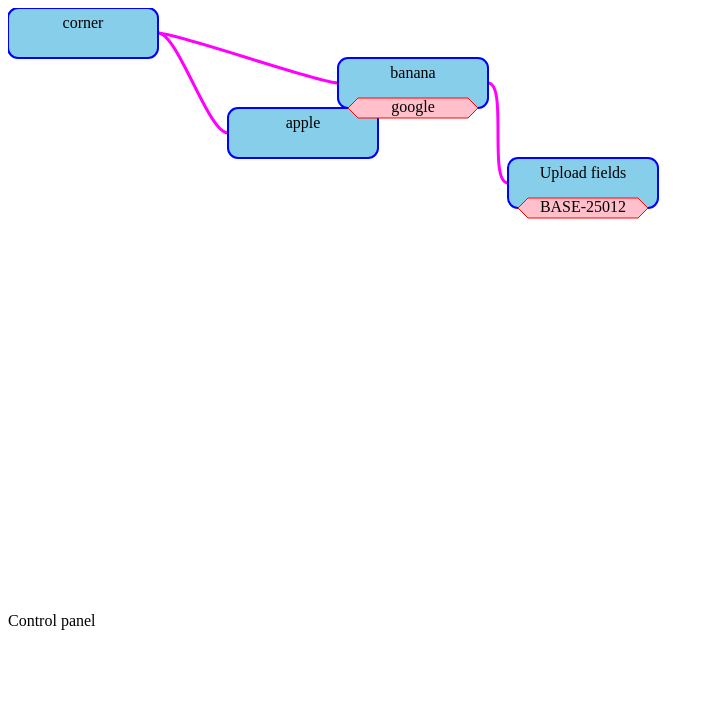
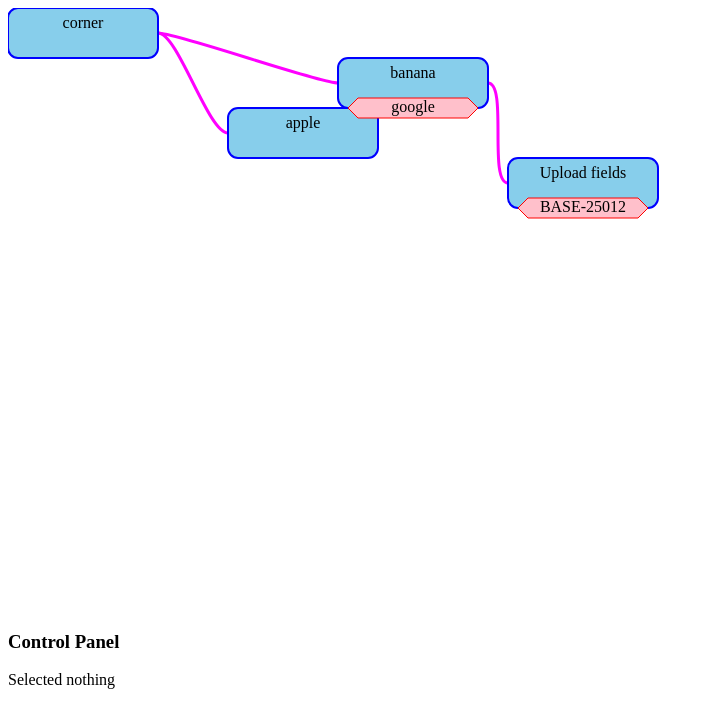
Before and after one commit to MadcoreTom/tasks, a React app: page / in a window 1280 px wide. Shown: the top 728 px of the page, without its empty margins (0-714 px from the left). Built offline with nearby package versions, Linux system fonts and the light colour scheme; the HTML template or start-up script is replaced by a standard one.

Commit message:
Added redux

```diff
--- a/package.json
+++ b/package.json
@@ -10,8 +10,10 @@
   "author": "",
   "license": "ISC",
   "dependencies": {
+    "@reduxjs/toolkit": "^1.9.1",
     "react": "^18.2.0",
-    "react-dom": "^18.2.0"
+    "react-dom": "^18.2.0",
+    "react-redux": "^8.0.5"
   },
   "devDependencies": {
     "@types/react": "^18.0.26",
--- a/src/app.tsx
+++ b/src/app.tsx
@@ -2,6 +2,9 @@ import * as React from "react";
 import { createRoot } from 'react-dom/client';
 import { DependencyClickable, DependencyPath } from "./diagram/dependency";
 import { Task, TaskType } from "./diagram/task";
+import { Provider } from 'react-redux'
+import store from "./state/store";
+import { ControlPanel } from "./components/controlpanel";
 
 
 const nodes: TaskType[] = [
@@ -35,10 +38,11 @@ function App() {
             {pathElems}
             {nodeElems}
         </svg>
-        <div>Control panel</div>
+        <ControlPanel/>
     </div>
 }
 
 
 
-createRoot(document.querySelector("#root") as HTMLElement).render(<App />,);
+createRoot(document.querySelector("#root") as HTMLElement)
+.render(<Provider store={store}><App /></Provider>,);
--- /dev/null
+++ b/src/components/controlpanel.tsx
@@ -0,0 +1,13 @@
+import * as React from "react";
+import { useSelector } from 'react-redux'
+
+
+export function ControlPanel() {
+    const selected = useSelector(state => state.main.selected)
+    const selectedText = selected ? JSON.stringify(selected) : "nothing";
+
+    return <div>
+        <h3>Control Panel</h3>
+        <p>Selected {selectedText}</p>
+    </div>
+}
--- a/src/diagram/dependency.tsx
+++ b/src/diagram/dependency.tsx
@@ -1,11 +1,14 @@
 import * as React from "react";
+import { useDispatch } from 'react-redux'
 import { TASK_HEIGHT, TASK_WIDTH } from "../constants";
 import { TaskType } from "./task"
+import { select } from "../state/store";
 
 
 
 export function DependencyClickable(props: { start: TaskType, end: TaskType }) {
-    return <path stroke="rgba(0,0,0,0)" fill="none" d={calcPath(props.start,props.end)} strokeWidth="10" onClick={() => console.log("Link", props.start, props.end)} className="path-hover clickable" />
+    const dispatch = useDispatch();
+    return <path stroke="rgba(0,0,0,0)" fill="none" d={calcPath(props.start,props.end)} strokeWidth="10" onClick={() => dispatch(select({type:"dependency",start:props.start, end:props.end}))} className="path-hover clickable" />
 }
 
 
--- a/src/diagram/task.tsx
+++ b/src/diagram/task.tsx
@@ -1,11 +1,14 @@
 import * as React from "react";
+import { useDispatch } from 'react-redux'
 import { TASK_HEIGHT, TASK_WIDTH } from "../constants";
+import { select } from "../state/store";
 
 export type TaskType = {
     x: number, y: number, text: string, link?: { url: string, text: string }, dependencies?: TaskType[]
 }
 
 export function Task(props: TaskType) {
+    const dispatch = useDispatch();
 
     let link: any = null;
     if (props.link != null) {
@@ -16,7 +19,7 @@ export function Task(props: TaskType) {
         </g>
     }
 
-    return <g onClick={() => console.log(props.text)} className="clickable">
+    return <g onClick={() => dispatch(select({type:"Task",task:props}))} className="clickable">
         <rect x={props.x} y={props.y} stroke="blue" fill="skyblue" strokeWidth="2" width={TASK_WIDTH} height={TASK_HEIGHT} rx="10" ry="10" />
         <text x={props.x + TASK_WIDTH / 2} y={props.y + TASK_HEIGHT / 3} alignmentBaseline="middle" textAnchor="middle">{props.text}</text>
         {link}
--- /dev/null
+++ b/src/state/store.ts
@@ -0,0 +1,29 @@
+import { configureStore, createSlice } from '@reduxjs/toolkit'
+import { TaskType } from '../diagram/task'
+
+type SelectedType = null | { type: "task", task: TaskType } | { type: "dependency", start: TaskType, end: TaskType };
+
+export type State = {
+    selected: SelectedType
+}
+
+const mainSlice = createSlice({
+    name: "main",
+    initialState: {
+        selected: null
+    } as State,
+    reducers: {
+        select:(state, action:{payload:SelectedType})=> {
+            console.log("Select", action.payload)
+            state.selected = action.payload;
+        }
+    }
+});
+
+export default configureStore({
+    reducer: {
+        main: mainSlice.reducer
+    },
+});
+
+export const select = mainSlice.actions.select;
```
Also changed, not shown: 2 other files (tests, documents, lock files or other folders).
